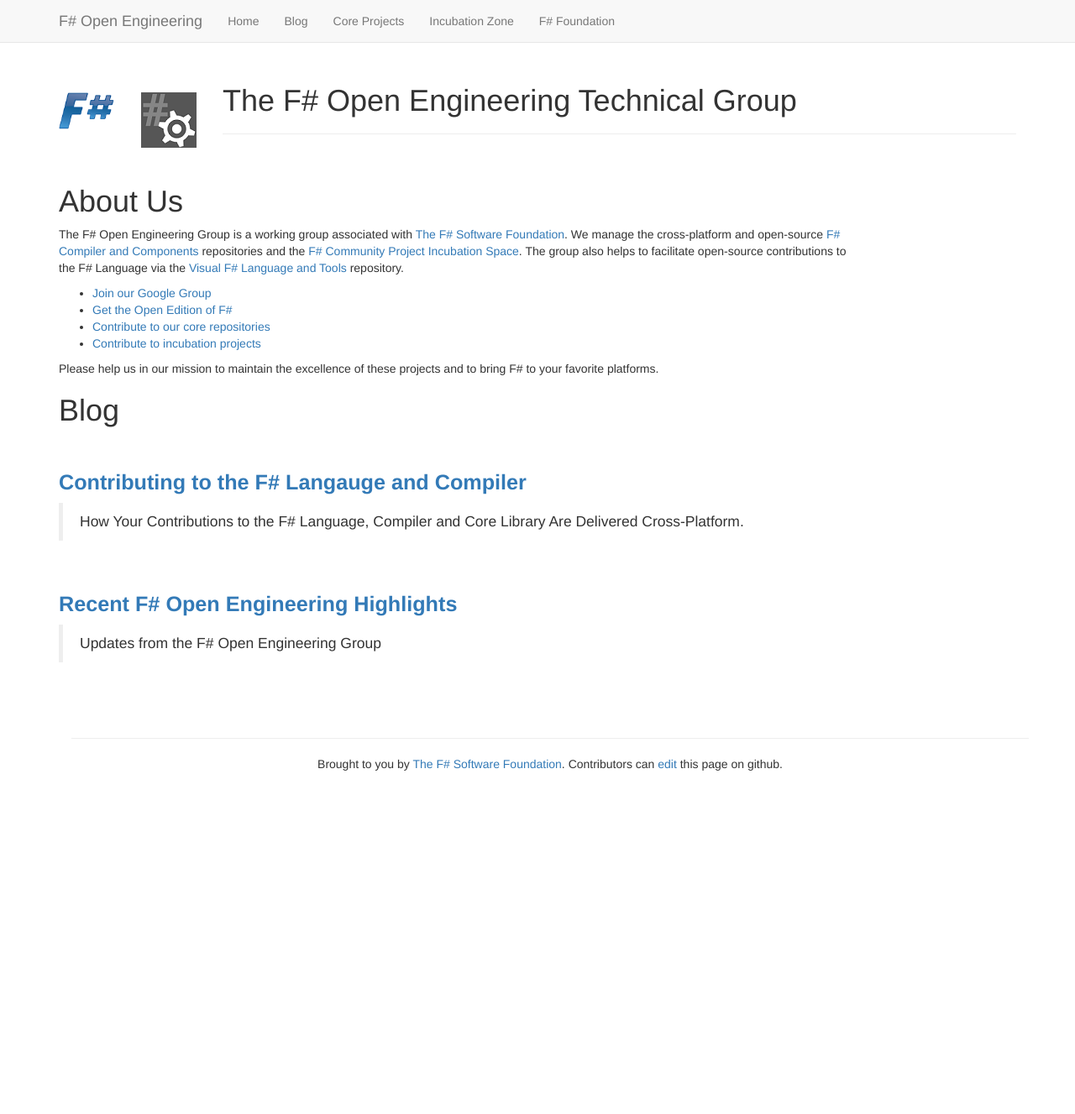
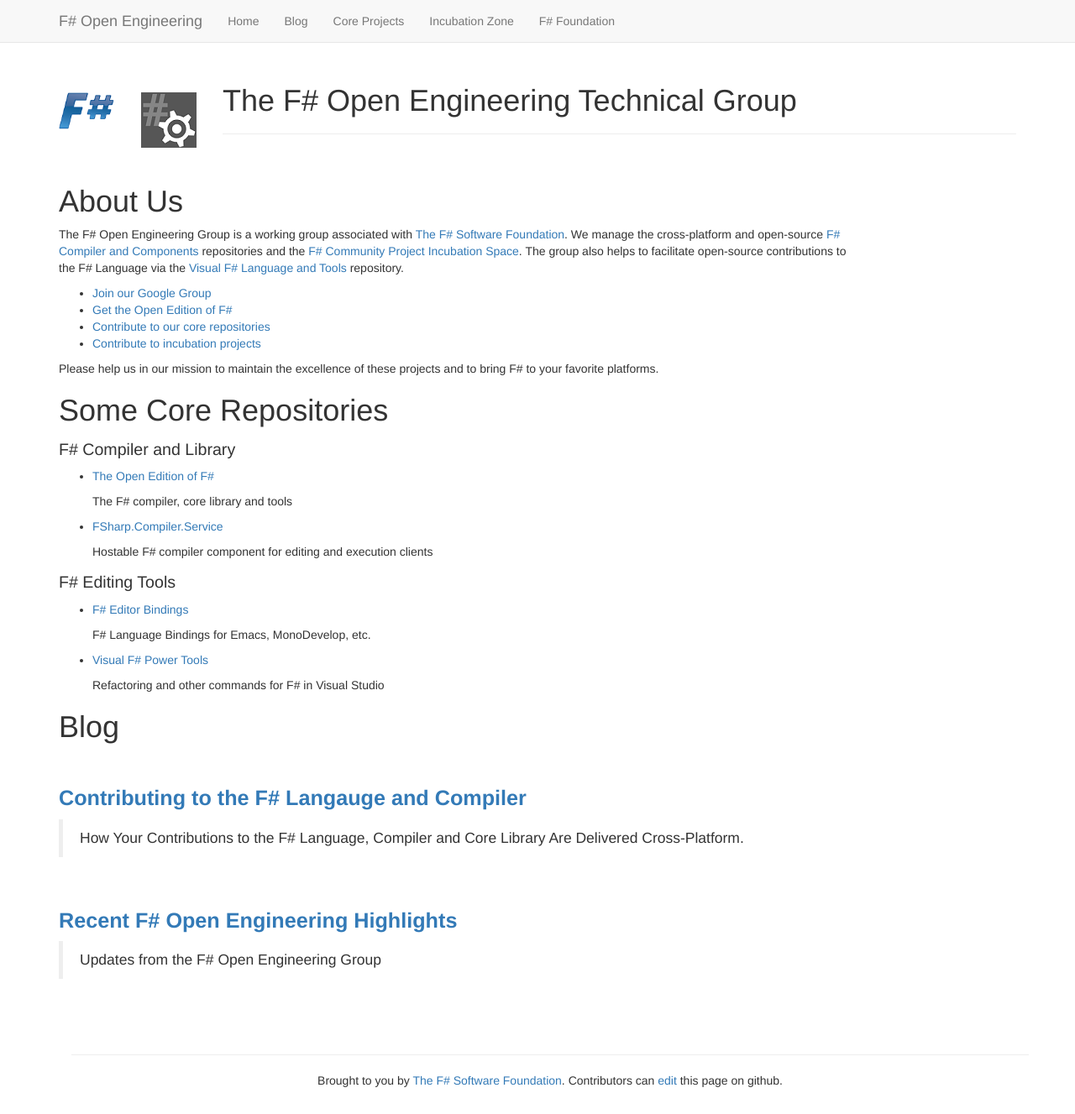
Before and after one commit to fsharp/fsharp.github.io, a Jekyll site: the page built from index.md, in a window 1280 px wide and 1327 px high. Shown: the whole window at 84% size. Built offline with Jekyll 4.4.1, drawn with Linux system fonts in a browser that asks for light colours; nearby versions of some CDN libraries; some web fonts are replaced.

Commit message:
Update index.md

```diff
--- a/index.md
+++ b/index.md
@@ -23,6 +23,30 @@
 Please help us in our mission to maintain the excellence of these projects and
 to bring F# to your favorite platforms.
 
+Some Core Repositories
+======================
+
+### F# Compiler and Library
+
+* [The Open Edition of F#](http://github.com/fsharp/fsharp)
+
+  The F# compiler, core library and tools
+
+* [FSharp.Compiler.Service](http://fsharp.github.io/FSharp.Compiler.Service)
+
+  Hostable F# compiler component for editing and execution clients
+
+### F# Editing Tools
+
+* [F# Editor Bindings](http://github.com/fsharp/fsharpbinding)
+
+  F# Language Bindings for Emacs, MonoDevelop, etc.
+
+* [Visual F# Power Tools](http://fsprojects.github.io/VisualFSharpPowerTools)
+
+  Refactoring and other commands for F# in Visual Studio
+
+
 Blog
 ====
 
```
